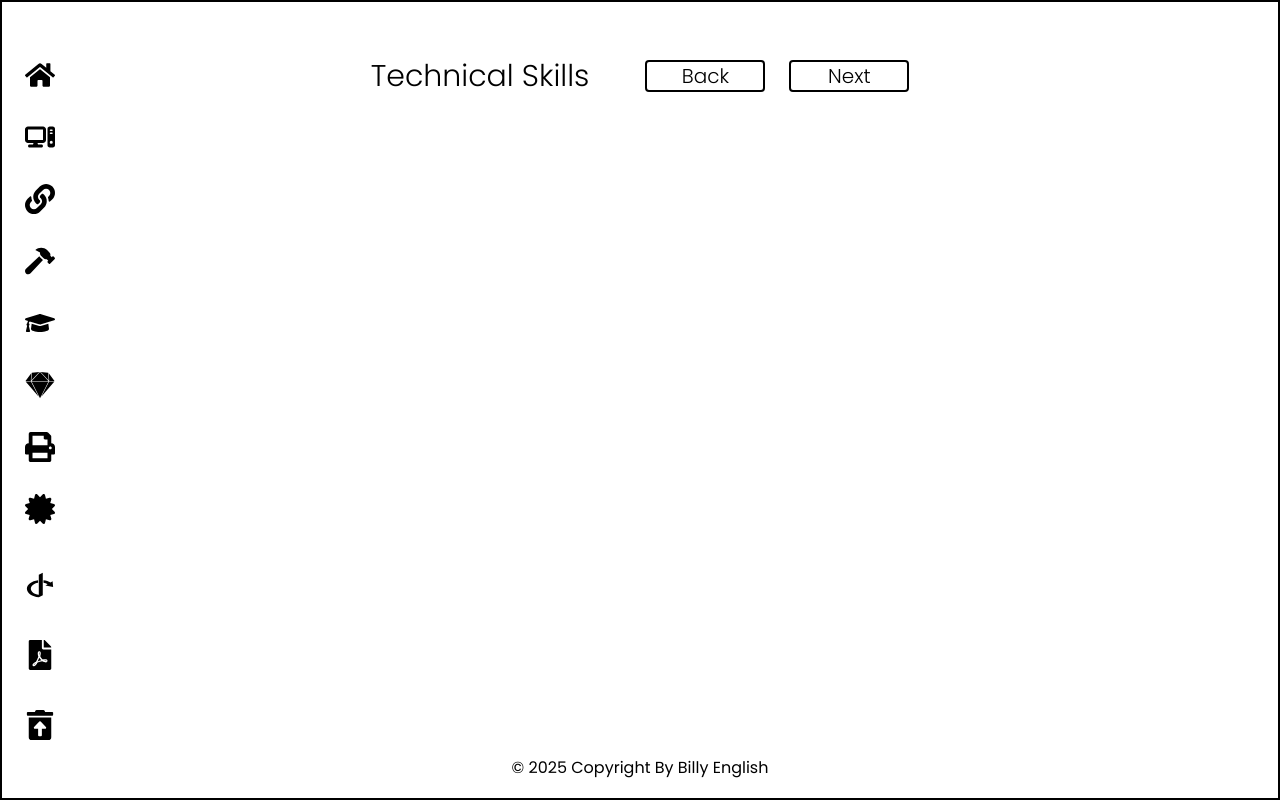
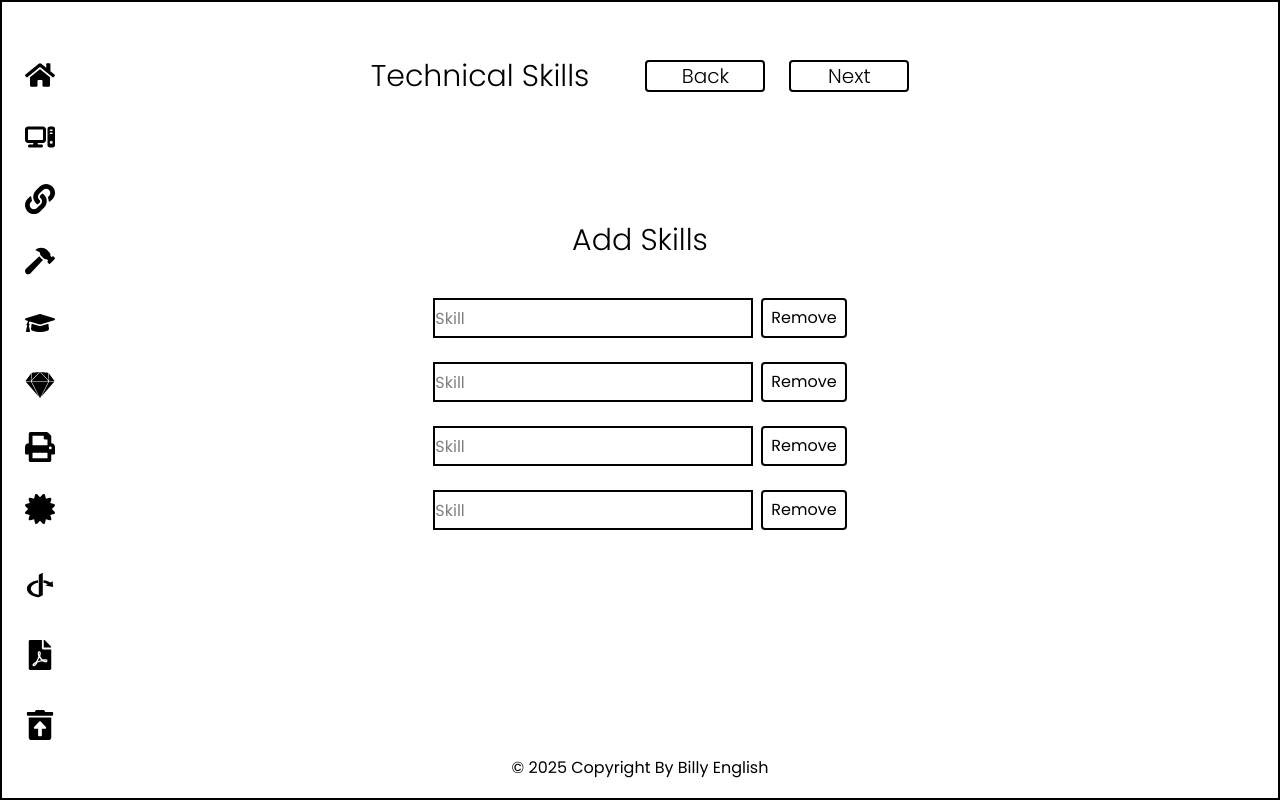
Before and after one commit to billyenglish/CV_Application, a React (Vite) app: page /technical-skills in a window 1280 px wide. Built offline with nearby package versions, Linux system fonts and the light colour scheme.

Commit message:
Created input box in a unordered list.

```diff
--- a/src/components/TechnicalSkills.jsx
+++ b/src/components/TechnicalSkills.jsx
@@ -1,8 +1,10 @@
 import Nav from "./Nav";
 import Footer from "./Footer";
 import Button from "../subcomponents/Button";
+import UserInput from "../subcomponents/UserInput";
 
 const TechnicalSkills = () => {
+
     return (
         <>
             <Nav />
@@ -14,6 +16,29 @@ const TechnicalSkills = () => {
                         <Button text="Next" />
                     </div>
                 </div>
+                <form className="flex flex-col">
+                    <h3 className="text-3xl font-light tracking pb-10 text-center">Add Skills</h3>
+                    <div>
+                        <ul className="flex flex-col gap-6">
+                            <li className="flex gap-2">
+                                <UserInput type="text" className="border-2 h-10 w-80" placeholder="Skill" />
+                                <Button type="button" text="Remove" className="border-2 h-10 pl-2 pr-2 rounded-sm" />
+                            </li>
+                            <li className="flex gap-2">
+                                <UserInput type="text" className="border-2 h-10 w-80" placeholder="Skill" />
+                                <Button type="button" text="Remove" className="border-2 h-10 pl-2 pr-2 rounded-sm" />
+                            </li>
+                            <li className="flex gap-2">
+                                <UserInput type="text" className="border-2 h-10 w-80" placeholder="Skill" />
+                                <Button type="button" text="Remove" className="border-2 h-10 pl-2 pr-2 rounded-sm" />
+                            </li>
+                            <li className="flex gap-2">
+                                <UserInput type="text" className="border-2 h-10 w-80" placeholder="Skill" />
+                                <Button type="button" text="Remove" className="border-2 h-10 pl-2 pr-2 rounded-sm" />
+                            </li>
+                        </ul>
+                    </div>
+                </form>
             </section>
             <Footer />
         </>
```
